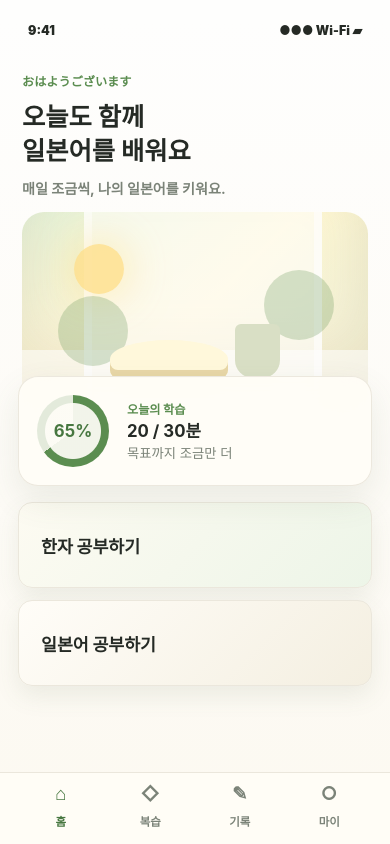
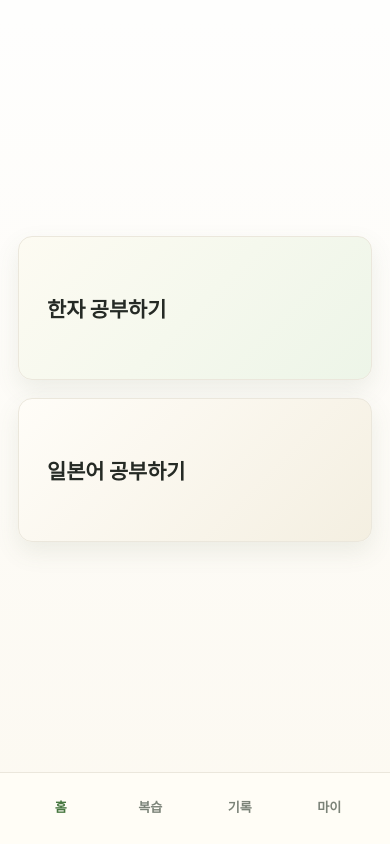
Before and after one commit to wnsgud192837-lgtm/studying, a Next.js app: page / in a window 390 px wide. Built offline with nearby package versions, Linux system fonts and the light colour scheme.

Commit message:
Simplify home and responsive app layout

```diff
--- a/app/globals.css
+++ b/app/globals.css
@@ -50,46 +50,30 @@ button:disabled {
 .app-shell {
   min-height: 100svh;
   display: grid;
-  place-items: center;
-  padding: 18px;
+  place-items: start center;
+  padding: 32px;
 }
 
 .phone-shell {
-  width: min(100%, 390px);
-  min-height: 820px;
+  width: min(100%, 1120px);
+  min-height: calc(100svh - 64px);
   position: relative;
   display: grid;
   align-content: start;
-  gap: 16px;
-  padding: 18px 18px 84px;
+  gap: 20px;
+  padding: 28px 28px 92px;
   overflow: hidden;
   background:
     linear-gradient(180deg, rgba(255, 255, 255, 0.92), rgba(252, 249, 241, 0.96)),
     var(--paper);
   border: 1px solid rgba(230, 225, 212, 0.9);
-  border-radius: 28px;
+  border-radius: 22px;
   box-shadow: var(--shadow);
 }
 
-.phone-status {
-  height: 24px;
-  display: flex;
-  align-items: center;
-  justify-content: space-between;
-  padding: 0 10px;
-  color: var(--ink);
-  font-size: 0.78rem;
-  font-weight: 900;
-}
-
 .home-inner {
-  gap: 16px;
-}
-
-.home-hero {
-  display: grid;
-  gap: 10px;
-  padding: 14px 4px 0;
+  align-content: center;
+  gap: 18px;
 }
 
 .eyebrow,
@@ -100,7 +84,6 @@ button:disabled {
   font-weight: 900;
 }
 
-.home-hero h1,
 .section-header h1 {
   margin: 0;
   color: var(--ink);
@@ -108,103 +91,6 @@ button:disabled {
   line-height: 1.35;
 }
 
-.home-hero p:not(.eyebrow) {
-  margin: 0;
-  color: var(--muted);
-  font-size: 0.88rem;
-  font-weight: 700;
-}
-
-.window-scene {
-  height: 190px;
-  position: relative;
-  overflow: hidden;
-  margin-top: 4px;
-  border-radius: 22px;
-  background:
-    linear-gradient(180deg, rgba(255, 255, 247, 0.35), rgba(255, 246, 222, 0.82)),
-    linear-gradient(135deg, #d5eac9, #fff2bf 52%, #d2e3c4);
-  box-shadow: inset 0 -46px 60px rgba(167, 134, 88, 0.16);
-}
-
-.window-scene::before,
-.window-scene::after {
-  content: "";
-  position: absolute;
-  background: rgba(255, 255, 255, 0.56);
-}
-
-.window-scene::before {
-  width: 64%;
-  height: 100%;
-  left: 18%;
-  top: 0;
-  border-left: 8px solid rgba(255, 255, 255, 0.58);
-  border-right: 8px solid rgba(255, 255, 255, 0.58);
-}
-
-.window-scene::after {
-  width: 100%;
-  height: 52px;
-  left: 0;
-  bottom: 0;
-}
-
-.sun,
-.plant,
-.book,
-.cup {
-  position: absolute;
-  z-index: 1;
-}
-
-.sun {
-  width: 50px;
-  height: 50px;
-  top: 32px;
-  left: 52px;
-  border-radius: 50%;
-  background: rgba(255, 223, 137, 0.8);
-  box-shadow: 0 0 45px rgba(255, 226, 145, 0.8);
-}
-
-.plant {
-  width: 70px;
-  height: 70px;
-  border-radius: 50%;
-  background: rgba(105, 151, 91, 0.28);
-}
-
-.plant.one {
-  right: 34px;
-  top: 58px;
-}
-
-.plant.two {
-  left: 36px;
-  bottom: 36px;
-}
-
-.book {
-  width: 118px;
-  height: 38px;
-  left: 88px;
-  bottom: 24px;
-  border-radius: 50% 50% 8px 8px;
-  background: #fff8db;
-  box-shadow: inset 0 -8px 0 #e8d7a7;
-}
-
-.cup {
-  width: 45px;
-  height: 54px;
-  right: 88px;
-  bottom: 24px;
-  border-radius: 6px 6px 18px 18px;
-  background: #d9dfc5;
-}
-
-.daily-card,
 .study-card,
 .review-row,
 .flashcard,
@@ -218,51 +104,21 @@ button:disabled {
   backdrop-filter: blur(16px);
 }
 
-.daily-card {
-  display: grid;
-  grid-template-columns: auto 1fr;
-  gap: 18px;
-  align-items: center;
-  padding: 18px;
-  margin-top: -42px;
-  z-index: 2;
-}
-
-.daily-card strong {
-  display: block;
-  font-size: 1.05rem;
-}
-
-.daily-card small {
-  color: var(--muted);
-}
-
-.progress-ring {
-  width: 72px;
-  height: 72px;
-  display: grid;
-  place-items: center;
-  border-radius: 50%;
-  background:
-    radial-gradient(circle, var(--panel) 54%, transparent 56%),
-    conic-gradient(var(--green) 65%, #e3eadb 0);
-  color: var(--green-dark);
-}
-
 .home-actions {
   display: grid;
-  gap: 12px;
+  grid-template-columns: repeat(2, minmax(0, 1fr));
+  gap: 18px;
 }
 
 .home-actions button {
-  min-height: 86px;
-  padding: 0 22px;
+  min-height: 220px;
+  padding: 28px;
   background: var(--panel);
   border: 1px solid var(--line);
   color: var(--ink);
-  text-align: left;
+  text-align: center;
   box-shadow: 0 10px 24px rgba(92, 105, 78, 0.1);
-  font-size: 1.08rem;
+  font-size: clamp(1.3rem, 2vw, 2rem);
 }
 
 .home-actions button:first-child {
@@ -274,7 +130,7 @@ button:disabled {
 }
 
 .study-panel {
-  width: min(100%, 390px);
+  width: min(100%, 1120px);
 }
 
 .section-header {
@@ -384,6 +240,7 @@ button:disabled {
 
 .item-grid {
   display: grid;
+  grid-template-columns: repeat(auto-fit, minmax(260px, 1fr));
   gap: 10px;
 }
 
@@ -493,6 +350,7 @@ button:disabled {
 
 .review-row {
   display: grid;
+  grid-template-columns: auto minmax(0, 1fr) minmax(280px, 0.75fr);
   gap: 12px;
   padding: 15px;
 }
@@ -511,6 +369,7 @@ button:disabled {
 .manage-layout,
 .kanji-layout {
   display: grid;
+  grid-template-columns: 280px minmax(0, 1fr);
   gap: 14px;
 }
 
@@ -551,7 +410,7 @@ button:disabled {
 
 .kanji-grid {
   display: grid;
-  grid-template-columns: repeat(3, minmax(0, 1fr));
+  grid-template-columns: repeat(auto-fit, minmax(120px, 1fr));
   gap: 9px;
 }
 
@@ -579,6 +438,7 @@ button:disabled {
 
 .kanji-detail {
   display: grid;
+  grid-template-columns: minmax(240px, 0.8fr) minmax(0, 1.2fr);
   gap: 16px;
   padding: 16px;
 }
@@ -674,24 +534,20 @@ button:disabled {
 
 .bottom-nav button {
   min-height: 54px;
-  display: grid;
+  display: flex;
+  align-items: center;
+  justify-content: center;
   place-items: center;
-  gap: 2px;
   background: transparent;
   color: var(--muted);
-  font-size: 0.72rem;
-}
-
-.bottom-nav span {
-  font-size: 1.15rem;
-  line-height: 1;
+  font-size: 0.82rem;
 }
 
 .bottom-nav button.active {
   color: var(--green-dark);
 }
 
-@media (max-width: 430px) {
+@media (max-width: 700px) {
   .home-screen,
   .app-shell {
     padding: 0;
@@ -703,5 +559,35 @@ button:disabled {
     min-height: 100svh;
     border: 0;
     border-radius: 0;
+    padding: 18px 18px 84px;
+  }
+
+  .home-inner {
+    align-content: center;
+  }
+
+  .home-actions {
+    grid-template-columns: 1fr;
+  }
+
+  .home-actions button {
+    min-height: 144px;
+    text-align: left;
+  }
+
+  .stats-grid,
+  .review-row,
+  .manage-layout,
+  .kanji-layout,
+  .kanji-detail {
+    grid-template-columns: 1fr;
+  }
+
+  .item-grid {
+    grid-template-columns: 1fr;
+  }
+
+  .kanji-grid {
+    grid-template-columns: repeat(3, minmax(0, 1fr));
   }
 }
--- a/app/page.js
+++ b/app/page.js
@@ -8,8 +8,11 @@ const STORE = {
   kanji: "japanese-study:kanji",
   savedWords: "japanese-study:saved-words",
   progress: "japanese-study:progress-v2",
-  studyDates: "japanese-study:study-dates"
+  studyDates: "japanese-study:study-dates",
+  dataVersion: "japanese-study:data-version"
 };
+
+const DATA_VERSION = "2026-06-16-seed-v2";
 
 const ratingLabels = {
   forgot: "모름",
@@ -34,6 +37,21 @@ function safeRead(key, fallback) {
 
 function save(key, value) {
   window.localStorage.setItem(key, JSON.stringify(value));
+}
+
+function mergeSeedItems(storedItems, seedItems) {
+  const seedIds = new Set(seedItems.map((item) => item.id));
+  const customItems = Array.isArray(storedItems) ? storedItems.filter((item) => !seedIds.has(item.id)) : [];
+  return [...seedItems, ...customItems];
+}
+
+function mergeMissingSeedItems(storedItems, seedItems) {
+  if (!Array.isArray(storedItems)) return seedItems;
+  const storedById = new Map(storedItems.map((item) => [item.id, item]));
+  const seedIds = new Set(seedItems.map((item) => item.id));
+  const seeded = seedItems.map((item) => storedById.get(item.id) || item);
+  const customItems = storedItems.filter((item) => !seedIds.has(item.id));
+  return [...seeded, ...customItems];
 }
 
 function speak(text) {
@@ -85,11 +103,23 @@ function useLocalStudyState() {
   const [studyDates, setStudyDates] = useState([]);
 
   useEffect(() => {
-    setWords(safeRead(STORE.words, initialWords));
-    setKanji(safeRead(STORE.kanji, initialKanji));
+    const shouldRefreshSeeds = window.localStorage.getItem(STORE.dataVersion) !== DATA_VERSION;
+    const storedWords = safeRead(STORE.words, initialWords);
+    const storedKanji = safeRead(STORE.kanji, initialKanji);
+    const nextWords = shouldRefreshSeeds ? mergeSeedItems(storedWords, initialWords) : mergeMissingSeedItems(storedWords, initialWords);
+    const nextKanji = shouldRefreshSeeds ? mergeSeedItems(storedKanji, initialKanji) : mergeMissingSeedItems(storedKanji, initialKanji);
+
+    setWords(nextWords);
+    setKanji(nextKanji);
     setSavedWords(safeRead(STORE.savedWords, []));
     setProgress(safeRead(STORE.progress, {}));
     setStudyDates(safeRead(STORE.studyDates, []));
+
+    if (shouldRefreshSeeds) {
+      save(STORE.words, nextWords);
+      save(STORE.kanji, nextKanji);
+      window.localStorage.setItem(STORE.dataVersion, DATA_VERSION);
+    }
   }, []);
 
   function persistWords(next) {
@@ -173,15 +203,6 @@ function RatingButtons({ onRate }) {
   );
 }
 
-function PhoneStatus() {
-  return (
-    <div className="phone-status" aria-hidden="true">
-      <span>9:41</span>
-      <span>●●●  Wi-Fi  ▰</span>
-    </div>
-  );
-}
-
 function BottomNav({ onHome, active = "home" }) {
   return (
     <nav className="bottom-nav" aria-label="하단 메뉴">
@@ -192,7 +213,6 @@ function BottomNav({ onHome, active = "home" }) {
         ["profile", "마이"]
       ].map(([key, label]) => (
         <button key={key} className={active === key ? "active" : ""} type="button" onClick={key === "home" ? onHome : undefined}>
-          <span>{key === "home" ? "⌂" : key === "review" ? "◇" : key === "record" ? "✎" : "○"}</span>
           {label}
         </button>
       ))}
@@ -227,29 +247,6 @@ function HomeScreen({ onSelect }) {
   return (
     <main className="home-screen">
       <section className="phone-shell home-inner" aria-label="학습 선택">
-        <PhoneStatus />
-        <div className="home-hero">
-          <p className="eyebrow">おはようございます</p>
-          <h1>오늘도 함께<br />일본어를 배워요</h1>
-          <p>매일 조금씩, 나의 일본어를 키워요.</p>
-          <div className="window-scene" aria-hidden="true">
-            <span className="sun" />
-            <span className="plant one" />
-            <span className="plant two" />
-            <span className="book" />
-            <span className="cup" />
-          </div>
-        </div>
-        <div className="daily-card">
-          <div className="progress-ring">
-            <strong>65%</strong>
-          </div>
-          <div>
-            <p className="eyebrow">오늘의 학습</p>
-            <strong>20 / 30분</strong>
-            <small>목표까지 조금만 더</small>
-          </div>
-        </div>
         <div className="home-actions">
           <button type="button" onClick={() => onSelect("kanji")}>
             한자 공부하기
@@ -337,7 +334,6 @@ function JapaneseStudy({ state, onBack }) {
   return (
     <main className="app-shell">
       <section className="phone-shell study-panel wide" aria-label="일본어 공부">
-        <PhoneStatus />
         <header className="section-header">
           <button className="ghost-button" type="button" onClick={onBack}>
             ‹
@@ -577,7 +573,6 @@ function KanjiStudy({ state, onBack }) {
   return (
     <main className="app-shell">
       <section className="phone-shell study-panel wide" aria-label="한자 공부">
-        <PhoneStatus />
         <header className="section-header">
           <button className="ghost-button" type="button" onClick={onBack}>
             ‹
--- a/public/sw.js
+++ b/public/sw.js
@@ -1,4 +1,4 @@
-const CACHE_NAME = "japanese-study-v3";
+const CACHE_NAME = "japanese-study-v4";
 const CORE_ASSETS = ["/", "/manifest.webmanifest", "/icon.svg"];
 
 self.addEventListener("install", (event) => {
```
